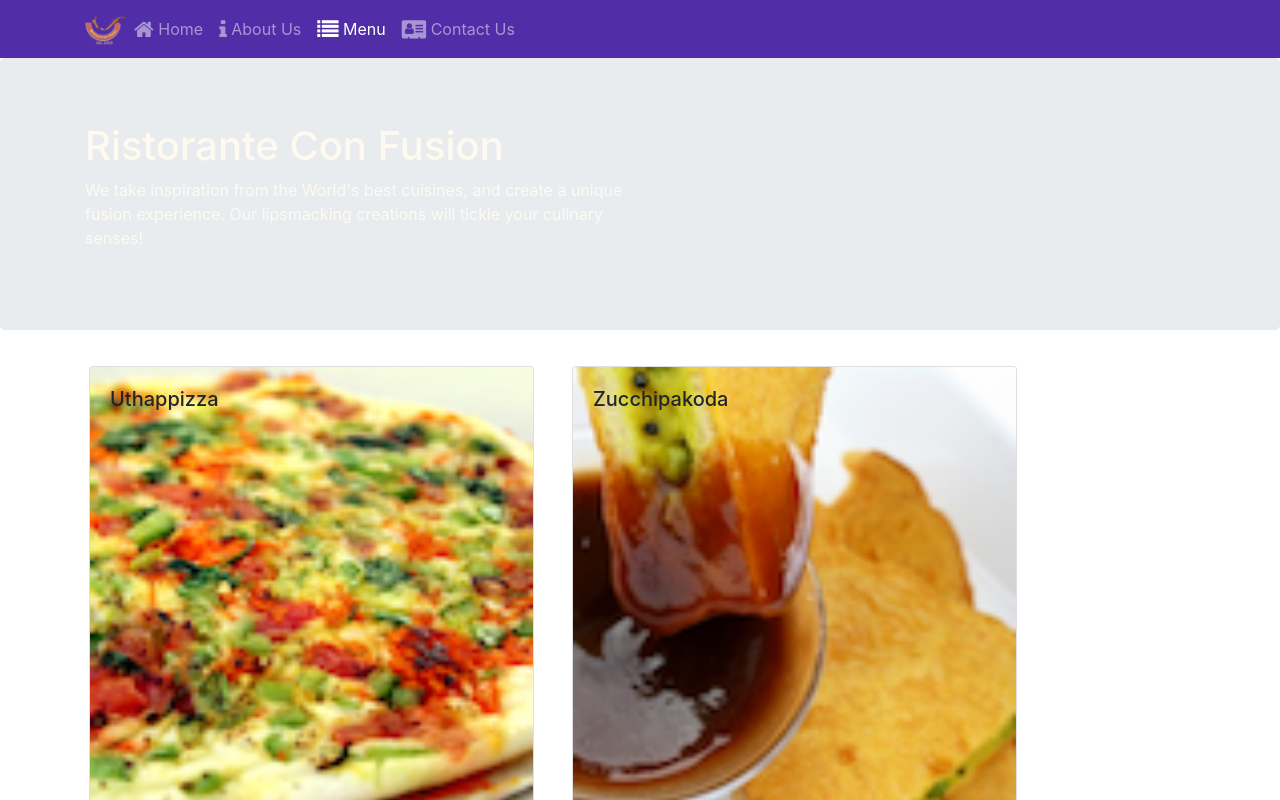
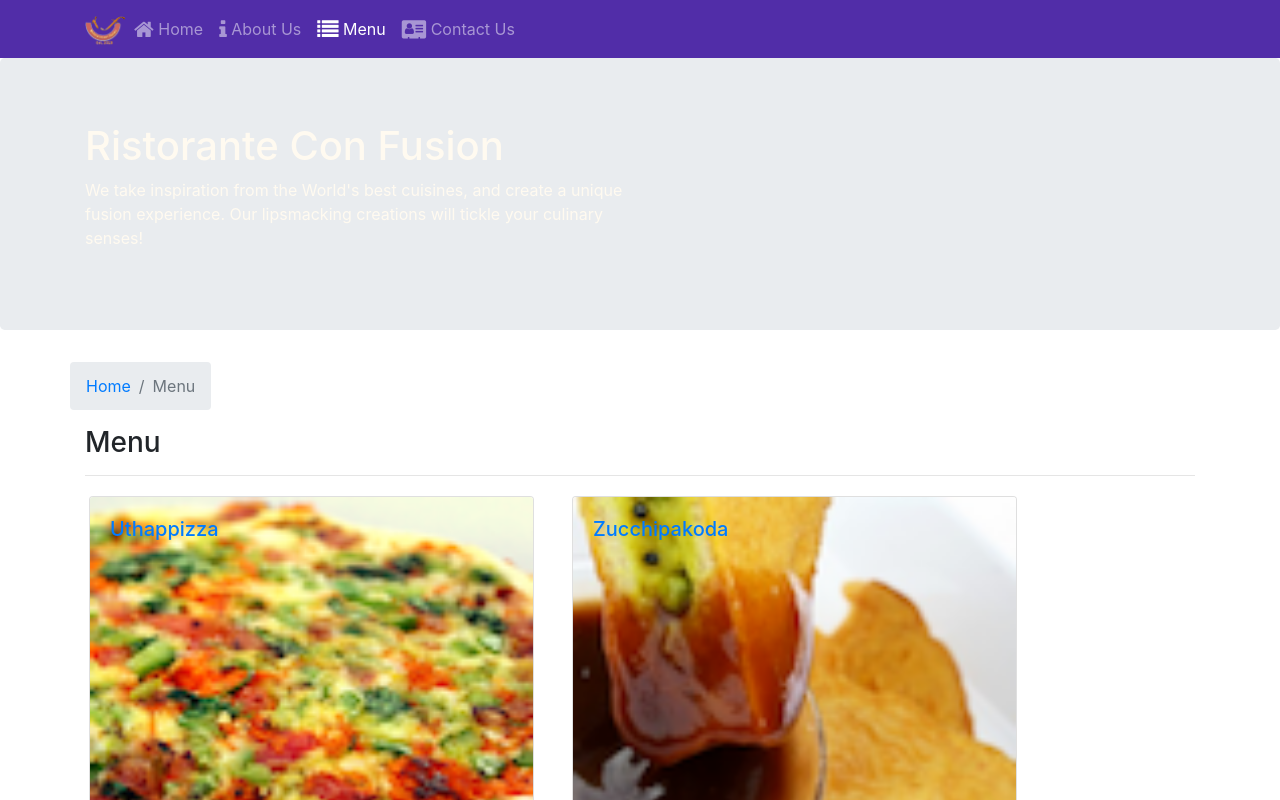
Before and after one commit to daotoanh/LABRJS, a React (Create React App) app: page /menu in a window 1280 px wide. Shown: the top 800 px of the page. Built offline with nearby package versions, Linux system fonts and the light colour scheme.

Commit message:
Single Applications Part 2

```diff
--- a/src/components/ContactComponent.js
+++ b/src/components/ContactComponent.js
@@ -1,8 +1,20 @@
 import React from 'react';
+import { Breadcrumb, BreadcrumbItem } from 'reactstrap'
+import { Link } from 'react-router-dom'
 
 function Contact(props) {
     return(
         <div className="container">
+             <div className='row'>
+                    <Breadcrumb>
+                    <BreadcrumbItem><Link to='/home'>Home</Link></BreadcrumbItem>
+                    <BreadcrumbItem active>Contact Us</BreadcrumbItem>
+                    </Breadcrumb>
+                <div className='col-12'>
+                     <h3>Contact Us</h3>
+                     <hr />
+                </div>
+                </div>
             <div className="row row-content">
                 <div className="col-12">
                 <h3>Location Information</h3>
--- a/src/components/DishdetailComponent.js
+++ b/src/components/DishdetailComponent.js
@@ -1,6 +1,6 @@
 import React from "react";
-import { Card, CardImg, CardBody, CardText, CardTitle } from 'reactstrap';
-
+import { Card, CardImg, CardBody, CardText, CardTitle, Breadcrumb, BreadcrumbItem } from 'reactstrap';
+import { Link } from 'react-router-dom'
 
 
 
@@ -65,9 +65,20 @@
 
         return (
             <div className="container">
+                <div className='row'>
+                    <Breadcrumb>
+                        <BreadcrumbItem><Link to='/home'>Home</Link></BreadcrumbItem>
+                        <BreadcrumbItem><Link to='/menu'>Menu</Link></BreadcrumbItem>
+                        <BreadcrumbItem active>{props.dish.name}</BreadcrumbItem>
+                    </Breadcrumb>
+                    <div className='col-12'>
+                        <h3>{props.dish.name}</h3>
+                        <hr />
+                    </div>
+                </div>
                 <div className="row">
                     <RenderDish dish={props.dish} />
-                    <RenderComments comments={props.dish.comments} />
+                    <RenderComments comments={props.comments} />
                 </div>
             </div>
         )
--- a/src/components/MainComponents.js
+++ b/src/components/MainComponents.js
@@ -36,12 +36,22 @@
                 />
             )
         }
+
+        const DishWithId = ({match}) => {
+             return(
+                 <DishDetail dish={this.state.dishes.filter((dish) => dish.id === parseInt(match.params.dishId,10))[0]}
+                  comments={this.state.comments.filter((comment) => comment.dishId === parseInt(match.params.dishId,10))}
+                 />
+             )
+
+        }
         return (
             <div>
                 <Header />
                 <Switch>
                     <Route path="/home" component={HomePage} />
                     <Route exact path="/menu" component={() => <Menu dishes={this.state.dishes} />} />
+                    <Route path='/menu/:dishId' component={DishWithId} />
                     <Route exact path="/contactus" component={Contact} />
                     <Redirect to="/home" />
                 </Switch>
--- a/src/components/MenuComponents.js
+++ b/src/components/MenuComponents.js
@@ -1,14 +1,16 @@
 import React from 'react';
-import { Card, CardImg, CardImgOverlay, CardTitle } from 'reactstrap';
-
+import { Card, CardImg, CardImgOverlay, CardTitle, Breadcrumb, BreadcrumbItem } from 'reactstrap';
+import { Link } from 'react-router-dom'
 
      function RenderMenuItem({ dish, onClick}) {
          return(
-            <Card onClick={() => onClick(dish.id)}>
+            <Card>
+                  <Link to={`/menu/${dish.id}`} >
                   <CardImg width="100%" src={dish.image} alt={dish.name} />
                   <CardImgOverlay>
                       <CardTitle>{dish.name}</CardTitle>
                   </CardImgOverlay>
+                  </Link>
                 </Card>
          )
      }
@@ -17,17 +19,28 @@
         const menu = props.dishes.map((dish) => {
             return (
               <div key={dish.id}  className="col-12 col-md-5 m-1">
-                   <RenderMenuItem dish={dish} onClick={props.onClick} />
+                   <RenderMenuItem dish={dish}/>
               </div>
             );
         });
 
         return (
             <div className="container">
+                <div className='row'>
+                    <Breadcrumb>
+                    <BreadcrumbItem><Link to='/home'>Home</Link></BreadcrumbItem>
+                    <BreadcrumbItem active>Menu</BreadcrumbItem>
+                    </Breadcrumb>
+                <div className='col-12'>
+                     <h3>Menu</h3>
+                     <hr />
+                </div>
+                </div>
                 <div className="row">
                     {menu}
                 </div>
             </div>
+
 
 
         );
```
